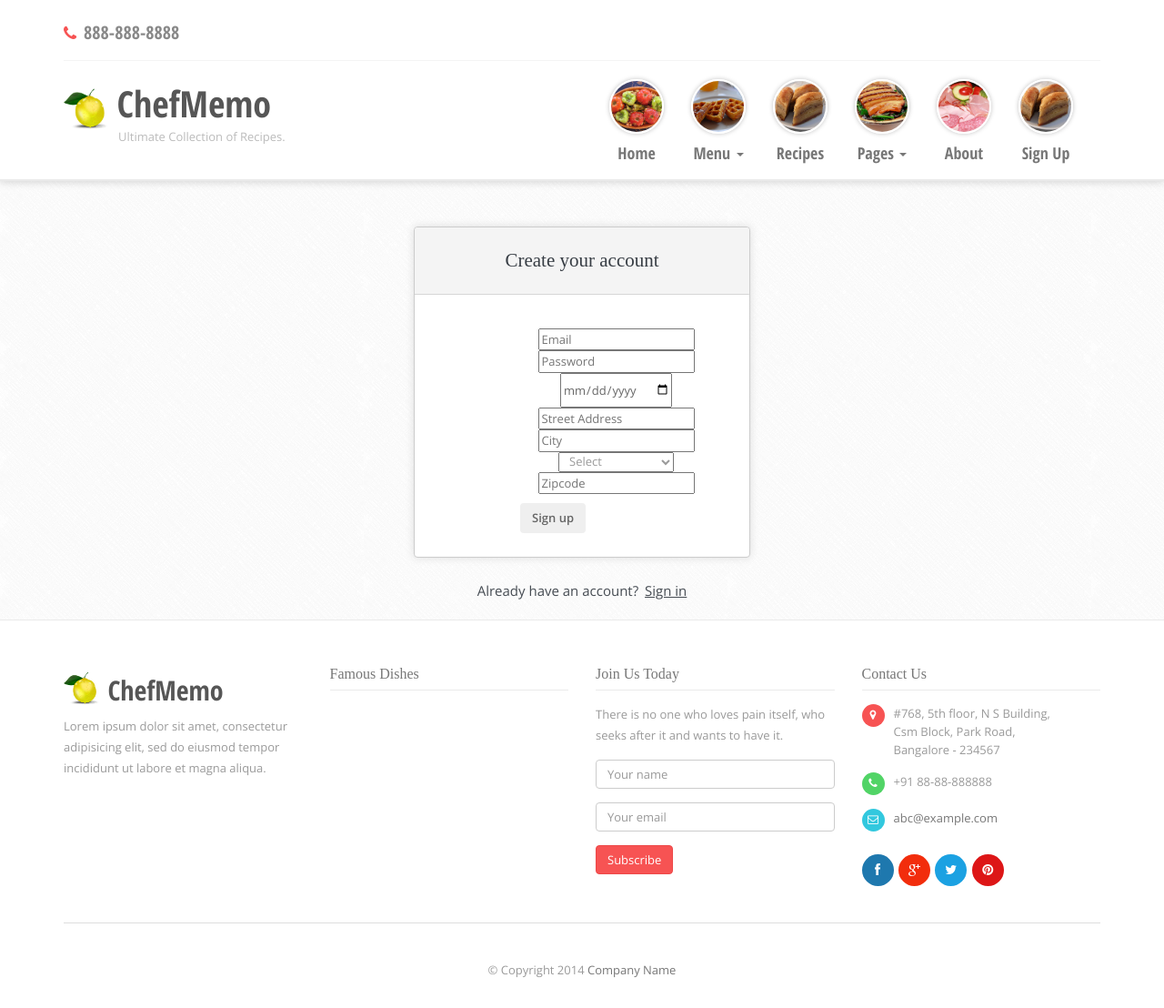
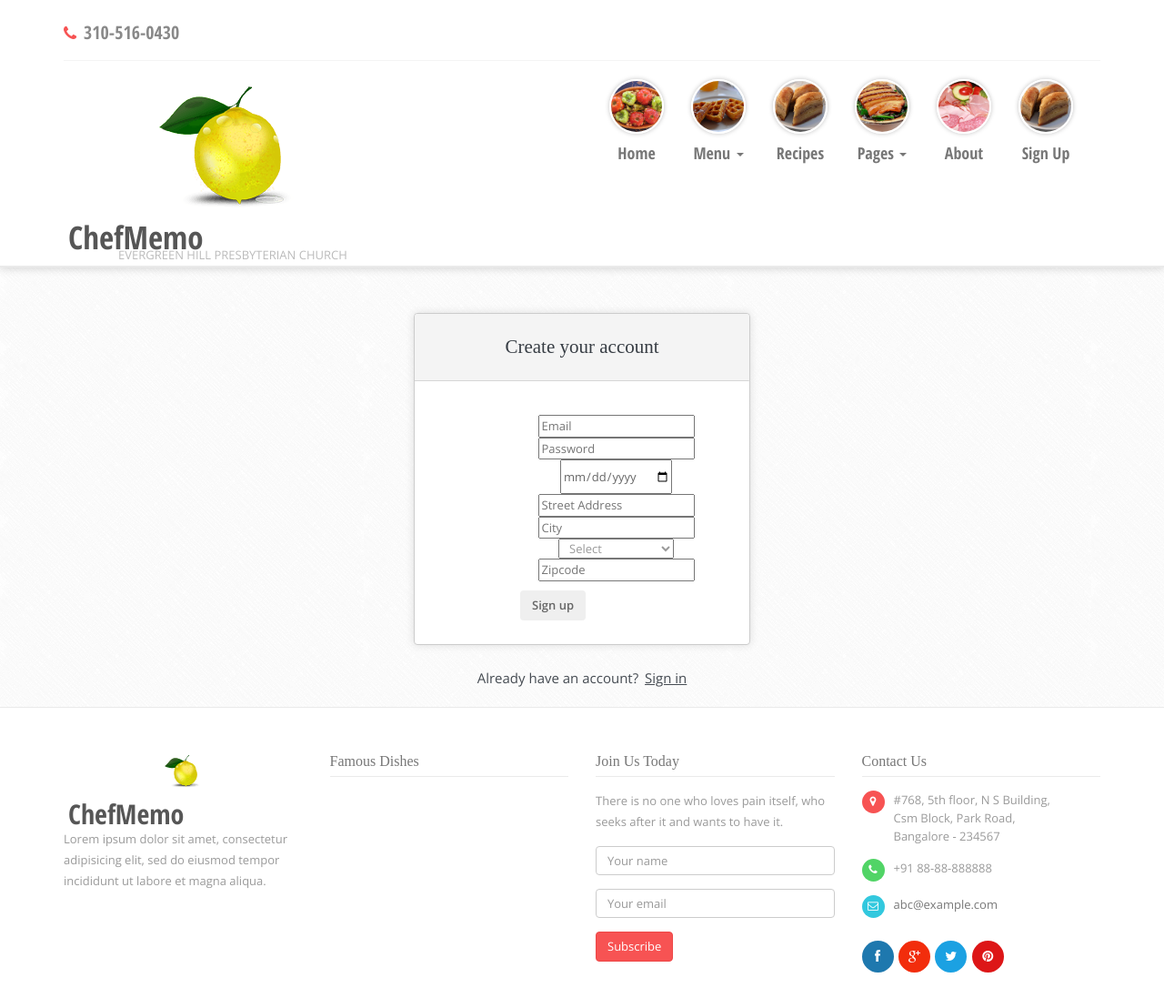
Before and after one commit to Sangho-Andrew-Lee/evergreenhillchurch, a CakePHP app: the page made by app/View/Users/add.ctp in a window 1280 px wide. Shown: the top 1108 px of the page at 91% size. Before the commit the page ends 1075 px from the top, so only its background shows below. Run offline with PHP 8.4 and a stand-in for CakePHP, Linux system fonts and the light colour scheme; the template is opened without the code that fills it, so the values that code supplies are empty; form fields are guessed from the names that the template uses; some libraries are stand-ins or nearby versions; some web fonts are replaced.

Commit message:
First round of UI changes and jquery loading issues

```diff
--- a/app/View/Layouts/default.ctp
+++ b/app/View/Layouts/default.ctp
@@ -48,7 +48,7 @@
             <!-- Header top left content contact -->
             <div class="header-contact">
                 <!-- Contact number -->
-                <span><i class="fa fa-phone red"></i> 888-888-8888</span>
+                <span><i class="fa fa-phone red"></i> 310-516-0430</span>
             </div>
         </div>
         <div class="col-md-6 col-sm-6">
@@ -78,7 +78,7 @@
                 <!-- Heading -->
                 <h1>ChefMemo</h1>
                 <!-- Paragraph -->
-                <p>Ultimate Collection of Recipes.</p>
+                <p>EVERGREEN HILL PRESBYTERIAN CHURCH</p>
             </div>
         </a>
     </div>
--- a/app/webroot/css/style.css
+++ b/app/webroot/css/style.css
@@ -294,9 +294,16 @@ table { background: #fff; }
 .logo { margin-top: 20px; }
 
 .logo img {
-	display: inline-block;
-	max-width: 50px;
-}
+	/*display: inline-block; */
+	max-width: 190px;
+    margin: auto;
+}
+
+/*.logo img.center {*/
+    /*display: block;*/
+    /*margin-left: auto;*/
+    /*margin-right: auto;*/
+/*}*/
 
 .logo h1 {
 	position: relative;
@@ -304,7 +311,7 @@ table { background: #fff; }
 	left: 5px;
 	display: inline-block;
 	margin: 0;
-	font-size: 40px;
+	font-size: 35px;
 	font-family: 'Open Sans Condensed', sans-serif;
 	font-weight: 700;
 	color: #565656;
--- a/app/webroot/js/users-add.js
+++ b/app/webroot/js/users-add.js
@@ -1,14 +1,14 @@
-$(document).ready(function() {
+jQuery(document).ready(function() {
 
-    $('#form-users-add').validate({
+    jQuery('#form-users-add').validate({
 
         errorPlacement: function(error, element) {
 
             error.appendTo(element.parent());
 
-            $('#form-users-add label.error').css('margin-bottom', '-10px');
+            jQuery('#form-users-add label.error').css('margin-bottom', '-10px');
 
-            $('.input-append .add-on').css('border-radius', '0 4px 4px 0');
+            jQuery('.input-append .add-on').css('border-radius', '0 4px 4px 0');
 
         }
 
```
Also changed, not shown: app/webroot/favicon.ico, app/webroot/js/respond.min.js.
